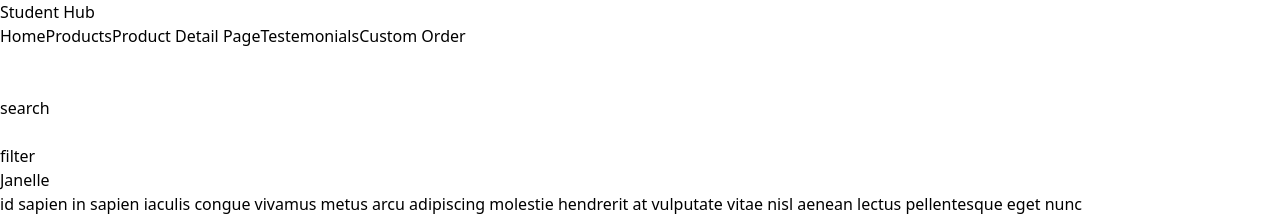
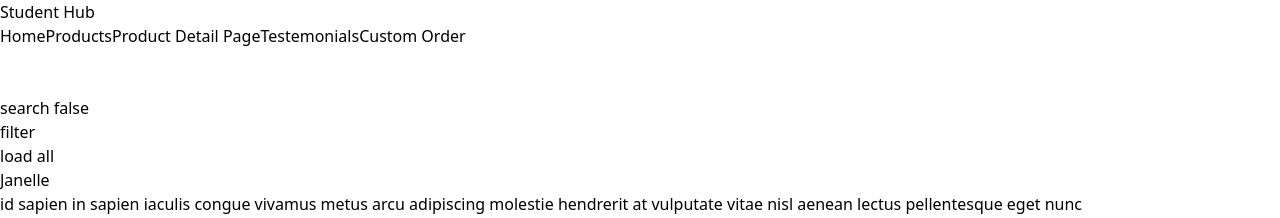
Before and after one commit to Bobbythecoder2034/student-store, a React (Create React App) app in the folder client/: page / in a window 1280 px wide. Shown: the top 218 px of the page. Built offline with nearby package versions, Linux system fonts and the light colour scheme.

Commit message:
time to merge, still working on it!
Not finished with getting the search and filtering.

```diff
--- a/client/src/pages/Products.jsx
+++ b/client/src/pages/Products.jsx
@@ -10,11 +10,11 @@ const Products = ({products}) => {
     const [filter, setFilter] = useState([])
     const [load, setLoad] = useState(0)
 
-    useEffect(() => {
+    const handleSearch = (e) => {
 
-        setSearch(document.getElementById('search').ariaValueText)
-        // console.log(document.getElementById('search'))
-    }, [isSearch])
+        setSearch(e.target.value)
+
+    }
 
 
     return (
@@ -22,10 +22,11 @@ const Products = ({products}) => {
 
             <div>
                 <input type="text" id='searchText' />
-                <form action="">
-                    <br /><button onClick={() => {setIsSearch(true);}}> search </button> <input type="text" id="search"/>
+                <form onSubmit={e => e.preventDefault()}>
+                    <br /><button onClick={() => {hanleSearch}}> search </button> <input value={search} type="text" id="search"/>
+                    <br /><button onClick={() => {handleFilter}}> filter </button>
+                    <br /><button onClick={()=>{setIsSearch(false); setFilter(null)}}> load all </button>
                 </form>
-                <br /><button onClick={() => {setFilter}}> filter </button>
                 {/* <select name="sort" >
                     <option value="name down"><FaArrowDown/> Name</option>
                     <option value="name up"><FaArrowUp/> Name</option>
```
